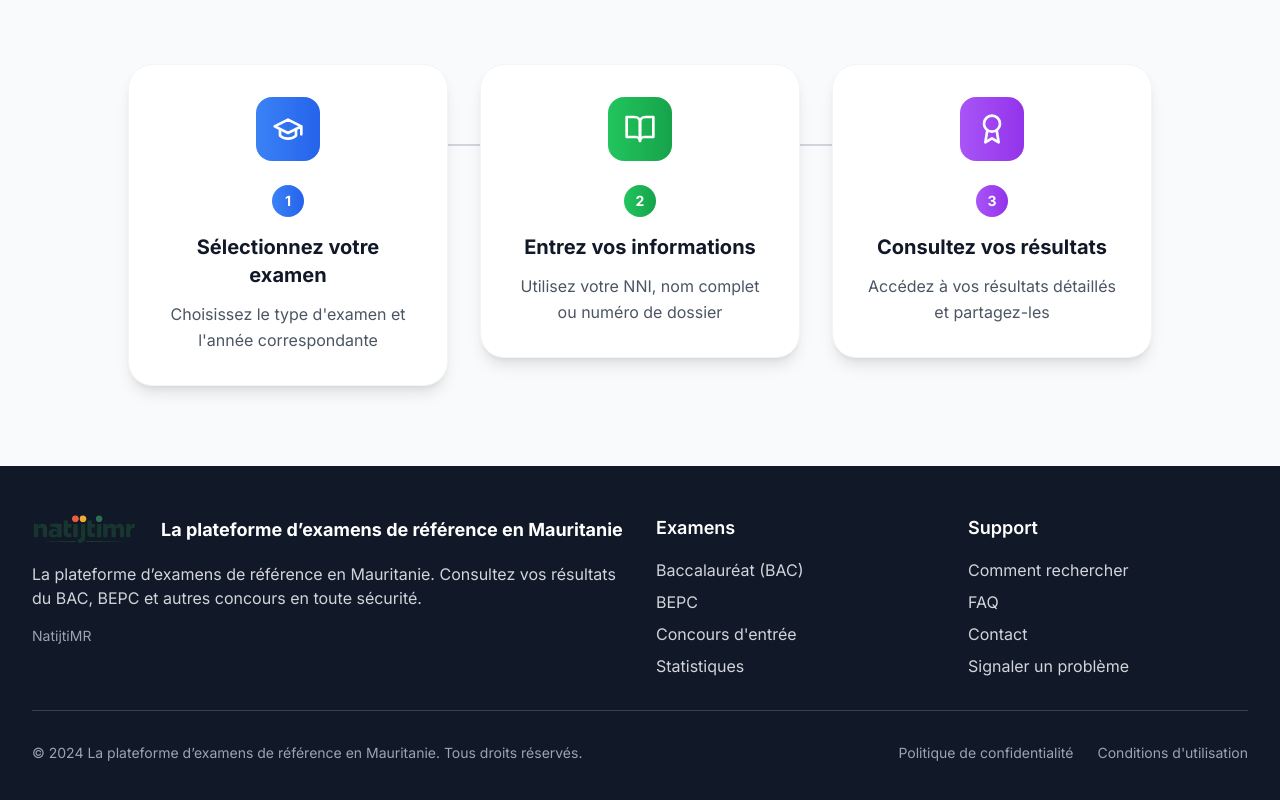
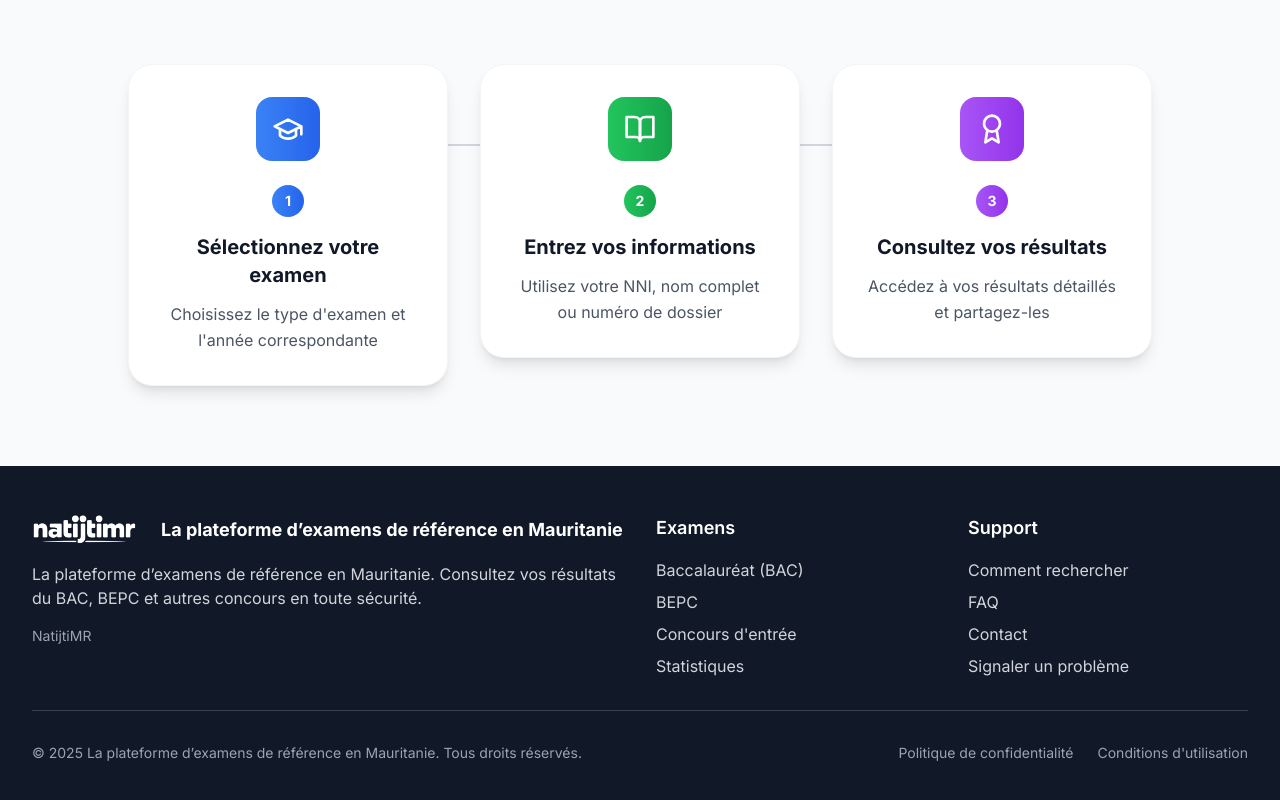
Before and after one commit to ahmed00078/mr-exams, a Next.js app in the folder frontend/: page / in a window 1280 px wide. Shown: the part 1424-2224 px from the top of the page. Built offline with nearby package versions, Linux system fonts and the light colour scheme; no server answers.

Commit message:
Some small fixes

```diff
--- a/frontend/app/page.tsx
+++ b/frontend/app/page.tsx
@@ -12,7 +12,9 @@ import {
     Calendar,
     Bell,
     Clock,
-    AlertCircle
+    AlertCircle,
+    CalendarDays,
+    Search
 } from 'lucide-react';
 import { sessionsApi } from '@/lib/api';
 import { Session } from '@/types';
@@ -80,9 +82,9 @@ export default function HomePage() {
 
     const getAnnouncementIcon = (type: string) => {
         switch (type) {
-            case 'urgent': return AlertCircle;
-            case 'info': return Bell;
-            case 'reminder': return Clock;
+            case 'urgent': return AlertCircle;     // Publication des résultats - urgent ❗
+            case 'info': return CalendarDays;      // Calendrier des examens - calendrier 📅
+            case 'reminder': return Search;        // Vérification des résultats - recherche 🔍
             default: return Bell;
         }
     };
--- a/frontend/components/Footer.tsx
+++ b/frontend/components/Footer.tsx
@@ -8,7 +8,7 @@ export default function Footer() {
                         <div className="flex items-center space-x-3 mb-4">
                             <div className="flex items-center">
                                 <img
-                                    src="/logo1.png"
+                                    src="/logo-white.png"
                                     alt="Logo"
                                     className="h-8 w-auto mr-3"
                                 />
@@ -81,7 +81,7 @@ export default function Footer() {
 
                 <div className="border-t border-gray-700 mt-8 pt-8 flex flex-col md:flex-row justify-between items-center">
                     <p className="text-gray-400 text-sm">
-                        © 2024 La plateforme d’examens de référence en Mauritanie. Tous droits réservés.
+                        © 2025 La plateforme d’examens de référence en Mauritanie. Tous droits réservés.
                     </p>
                     <div className="flex space-x-6 mt-4 md:mt-0">
                         <a href="/privacy" className="text-gray-400 hover:text-white text-sm transition-colors duration-200">
```
Also changed, not shown: frontend/public/logo-black.png (added), frontend/public/logo-white.png (added).
